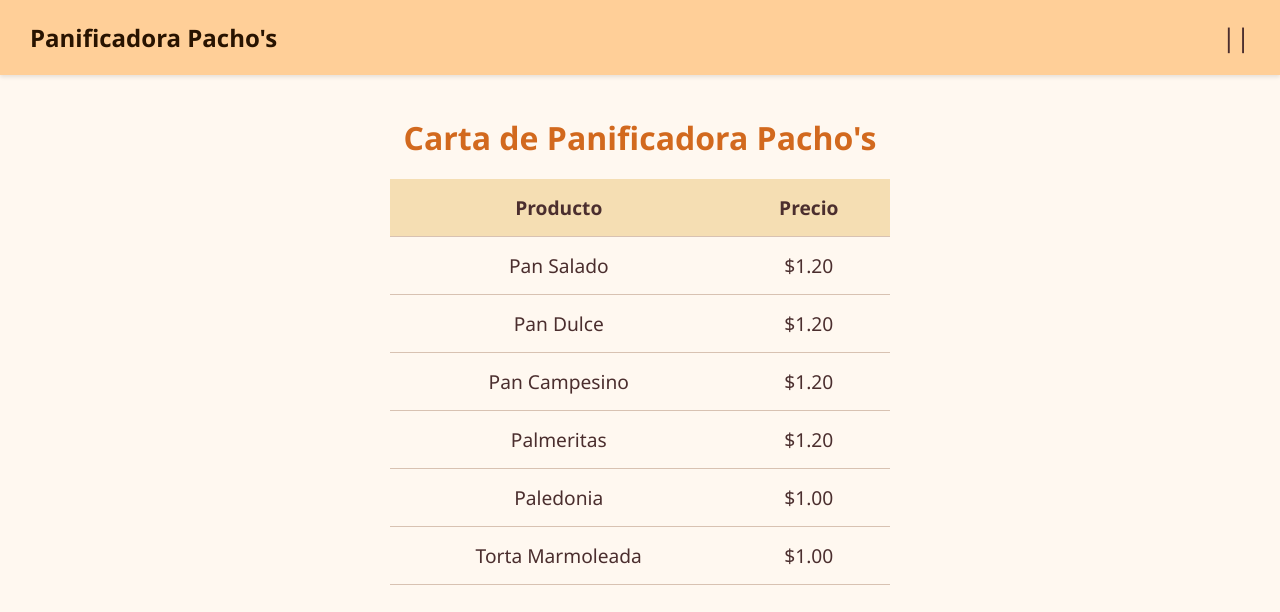
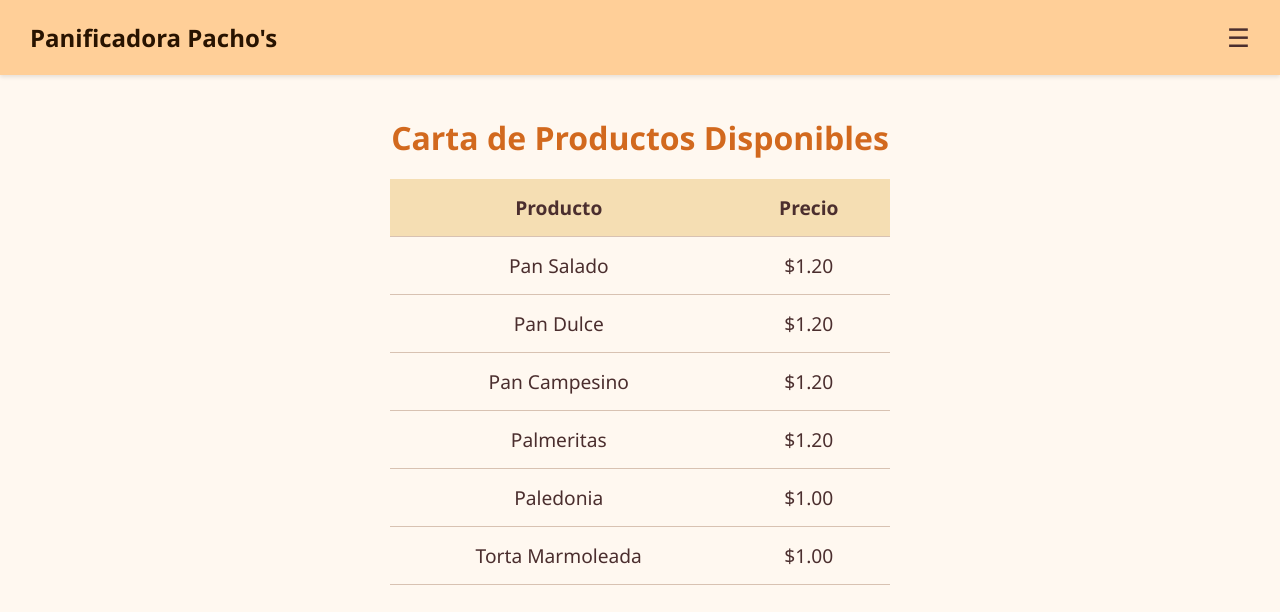
Before and after one commit to SamuelS013/WebPachos, a plain HTML site: page index.html in a window 1280 px wide. Shown: the top 612 px of the page. Drawn offline with Linux system fonts and the light colour scheme.

Commit message:
Add files via upload

```diff
--- a/index.html
+++ b/index.html
@@ -14,7 +14,7 @@
 <body>
     <header class="top-header">
         <div class="header-left">Panificadora Pacho's</div>
-        <div class="menu-toggle" onclick="toggleMenu()">||</div>
+        <div class="menu-toggle" onclick="toggleMenu()">☰</div>
         <nav class="dropdown-menu" id="menu">
             <a href="#catalogo">Catálogo completo</a>
             <a href="#emprende">Emprende con nosotros</a>
@@ -24,7 +24,7 @@
     </header>
 
     <div class="contenido">
-        <h1>Carta de Panificadora Pacho's</h1>
+        <h1>Carta de Productos Disponibles</h1>
 
         <!-- Tabla IDÉNTICA a la original -->
         <table>
```
